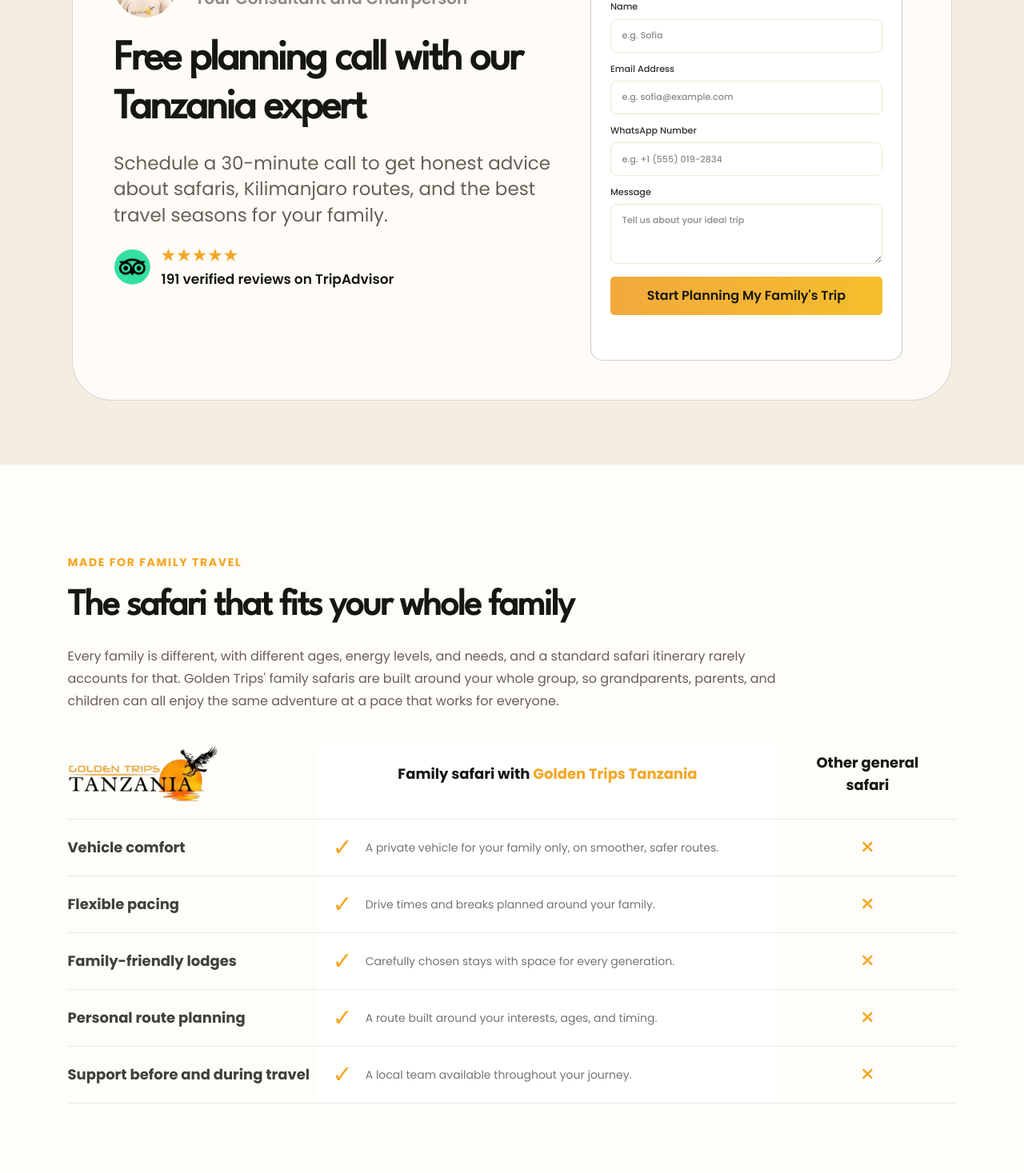
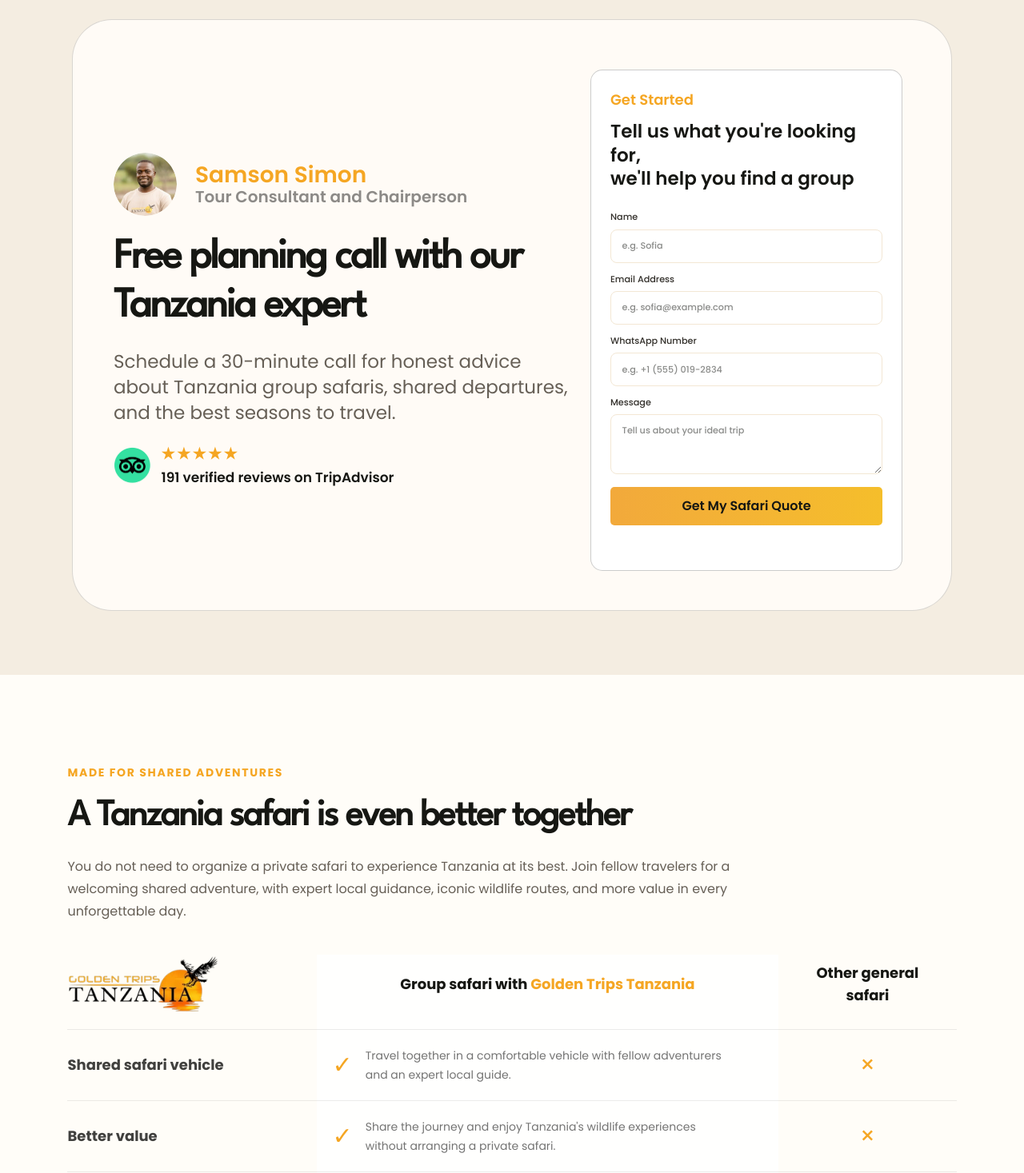
Before and after one commit to LoroD1222/gold, a Next.js app: page /tanzania-group-safari in a window 1280 px wide. Shown: the part 1330-2797 px from the top of the page at 80% size. Built offline with nearby package versions, Linux system fonts and the light colour scheme; no server answers.

Commit message:
Update group safari messaging and trip layout

```diff
--- a/src/app/tanzania-group-safari/page.tsx
+++ b/src/app/tanzania-group-safari/page.tsx
@@ -2,7 +2,7 @@ import type { Metadata } from "next";
 import Image from "next/image";
 import Link from "next/link";
 import Script from "next/script";
-import { BugOff, UtensilsCrossed, type LucideIcon } from "lucide-react";
+import { Binoculars, CircleDollarSign, MapPinned, UsersRound, type LucideIcon } from "lucide-react";
 import { FAQ } from "@/components/home/FAQ";
 import { PlanningCall } from "@/components/home/PlanningCall";
 import { Testimonials } from "@/components/home/Testimonials";
@@ -18,12 +18,12 @@ import { getGroupSafariTripCards } from "@/lib/safariTrips";
 export const revalidate = 60;
 
 export const metadata: Metadata = {
-  title: "Join a Group Safari in Tanzania",
-  description: "Travel together and save together on a welcoming Tanzania group safari planned by local family-travel experts.",
+  title: { absolute: "Tanzania Group Safaris | Join Shared Safari Tours | Golden Trips" },
+  description: "Join a Tanzania group safari and explore Serengeti, Ngorongoro and more. Affordable shared safari adventures for solo travelers, couples and friends.",
   alternates: { canonical: "/tanzania-group-safari" },
   openGraph: {
-    title: "Join a Group Safari in Tanzania | Golden Trips Tanzania",
-    description: "Find a Tanzania group safari and share a remarkable journey with fellow travellers.",
+    title: "Tanzania Group Safaris | Join Shared Safari Tours | Golden Trips",
+    description: "Join a Tanzania group safari and explore Serengeti, Ngorongoro and more with fellow travelers.",
     url: "/tanzania-group-safari",
     images: [{ url: "/assets/join-group-hero.jpg", width: 3600, height: 2400, alt: "Friends enjoying a Tanzania safari together" }],
   },
@@ -31,49 +31,84 @@ export const metadata: Metadata = {
 
 const comparisonRows = [
   {
-    feature: "Vehicle comfort",
-    golden: "A private vehicle for your family only, on smoother, safer routes.",
+    feature: "Shared safari vehicle",
+    golden: "Travel together in a comfortable vehicle with fellow adventurers and an expert local guide.",
   },
   {
-    feature: "Flexible pacing",
-    golden: "Drive times and breaks planned around your family.",
+    feature: "Better value",
+    golden: "Share the journey and enjoy Tanzania's wildlife experiences without arranging a private safari.",
   },
   {
-    feature: "Family-friendly lodges",
-    golden: "Carefully chosen stays with space for every generation.",
+    feature: "Friendly travel companions",
+    golden: "Join solo travelers, couples, and friends from around the world who share your sense of adventure.",
   },
   {
-    feature: "Personal route planning",
-    golden: "A route built around your interests, ages, and timing.",
+    feature: "Iconic wildlife routes",
+    golden: "Explore celebrated parks such as Serengeti, Ngorongoro Crater, and Tarangire on the itinerary you choose.",
   },
   {
-    feature: "Support before and during travel",
-    golden: "A local team available throughout your journey.",
+    feature: "Local support",
+    golden: "Our Tanzania team is here to help you find the right shared safari and prepare for departure.",
   },
 ] as const;
 
 const safetyFeatures: Array<{ icon: string | LucideIcon; title: string; description: string }> = [
   {
-    icon: BugOff,
-    title: "Malaria precautions",
-    description: "Treated nets, repellent, and routes planned around lower risk times and altitudes.",
+    icon: CircleDollarSign,
+    title: "Travel Together, Spend Less",
+    description: "Join a shared safari and experience Tanzania's wildlife without the cost of arranging an entire private trip.",
   },
   {
-    icon: "/assets/home-safety-img-group1321315430.svg",
-    title: "Medical care on hand",
-    description: "Trained guides and a clear emergency plan, so your family is always looked after.",
+    icon: UsersRound,
+    title: "Perfect for Solo Travelers & Couples",
+    description: "You do not need to organize your own group. Join fellow adventurers and explore Tanzania together.",
   },
   {
-    icon: "/assets/home-safety-img-group1321315431.svg",
-    title: "Comfortable, careful travel",
-    description: "Smooth routes and unhurried pacing, so the ride is as easy as the destination.",
+    icon: MapPinned,
+    title: "Small Groups, Big Adventures",
+    description: "Enjoy a friendly safari atmosphere with experienced local guides and like-minded travelers.",
   },
   {
-    icon: UtensilsCrossed,
-    title: "Food and water safety",
-    description: "Purified water and trusted meals, chosen to suit sensitive stomachs.",
+    icon: Binoculars,
+    title: "Unforgettable Wildlife Experiences",
+    description: "Discover Serengeti, Ngorongoro Crater, Tarangire, and Tanzania's spectacular wildlife.",
   },
 ];
+
+const groupSafariFaqs = [
+  {
+    question: "Can I join a group safari as a solo traveler?",
+    answer: "Yes. Solo travelers are welcome to inquire about joining a shared safari with other travelers.",
+  },
+  {
+    question: "How many people are in a group?",
+    answer: "Group size can vary by departure and itinerary. Ask us about the trip you are considering and we will confirm the current details.",
+  },
+  {
+    question: "What is included in the safari price?",
+    answer: "Your final proposal clearly lists transport, accommodation, park fees, meals, guiding, and support, along with any exclusions, before you book.",
+  },
+  {
+    question: "Are accommodations included?",
+    answer: "Accommodation details are included in your final proposal. We will explain the stays and any applicable exclusions before you reserve.",
+  },
+  {
+    question: "How do I find available departure dates?",
+    answer: "Choose a group safari that interests you and send an inquiry. Our local team will help you check availability for your preferred travel dates.",
+  },
+  {
+    question: "Can couples and friends join together?",
+    answer: "Yes. Couples and friends can inquire together and our team will help match you with a suitable shared safari departure.",
+  },
+  {
+    question: "What national parks will we visit?",
+    answer: "Routes vary by itinerary. Group safaris can include Tanzania's iconic parks, such as Serengeti, Ngorongoro Crater, and Tarangire.",
+  },
+  {
+    question: "How do I reserve my place?",
+    answer: "Send us an inquiry with your preferred trip and travel dates. We will confirm the available options and guide you through the next steps.",
+  },
+] as const;
 
 const guides = [
   { name: "Samson Simon", role: "Tracking & Ecosystem Expert", image: "/assets/guide-samson-simon.png", crop: "!h-[157.23%] !w-[123.07%] !left-[-11.54%] !top-[-7.25%]" },
@@ -174,7 +209,12 @@ export default async function JoinAGroupPage() {
             </nav>
             <div className="mx-auto mt-5 max-w-5xl text-center">
               <p className="text-sm font-semibold text-brand">Travel Together, Save Together</p>
-              <h1 id="group-trips-title" className="mt-3 text-4xl font-semibold leading-[1.06] tracking-[-0.045em] text-ink sm:text-[50px]">Join a family group tour and save up to 50%</h1>
+              <h1 id="group-trips-title" className="mt-3 text-4xl font-semibold leading-[1.06] tracking-[-0.045em] text-ink sm:text-[50px]">Join a Tanzania Group Safari &amp; Experience the Wild Together</h1>
+              <p className="mx-auto mt-5 max-w-4xl text-base leading-7 text-muted sm:text-lg">Explore Serengeti, Ngorongoro and Tanzania&apos;s most incredible national parks on an unforgettable shared safari. Meet fellow travelers, enjoy expert local guides and experience the adventure at a more affordable price.</p>
+              <div className="mt-7 flex flex-wrap justify-center gap-3">
+                <ButtonLink href="#planning">Find My Group Safari</ButtonLink>
+                <ButtonLink href="#group-trips" variant="text">Explore Group Safaris</ButtonLink>
+              </div>
             </div>
             {groupTrips.length > 0 ? (
               <div className="mx-auto mt-12 grid max-w-[1199px] gap-5 md:grid-cols-2 xl:grid-cols-3">
@@ -186,17 +226,22 @@ export default async function JoinAGroupPage() {
           </div>
         </section>
 
-        <PlanningCall id="planning" />
+        <PlanningCall
+          id="planning"
+          submitLabel="Get My Safari Quote"
+          description="Schedule a 30-minute call for honest advice about Tanzania group safaris, shared departures, and the best seasons to travel."
+          formPrompt={<>Tell us what you&apos;re looking for,<br />we&apos;ll help you find a group</>}
+        />
 
         <section className="bg-[#fffdf8] py-20 sm:py-28" aria-labelledby="comparison-title">
           <div className="site-container">
-            <SectionHeading eyebrow="Made for family travel" title="The safari that fits your whole family" id="comparison-title" description={<p className="max-w-4xl">Every family is different, with different ages, energy levels, and needs, and a standard safari itinerary rarely accounts for that. Golden Trips&apos; family safaris are built around your whole group, so grandparents, parents, and children can all enjoy the same adventure at a pace that works for everyone.</p>} />
+            <SectionHeading eyebrow="Made for shared adventures" title="A Tanzania safari is even better together" id="comparison-title" description={<p className="max-w-4xl">You do not need to organize a private safari to experience Tanzania at its best. Join fellow travelers for a welcoming shared adventure, with expert local guidance, iconic wildlife routes, and more value in every unforgettable day.</p>} />
             <div className="mt-10 overflow-x-auto">
               <table className="min-w-[780px] w-full border-collapse text-left">
                 <thead>
                   <tr className="border-b border-black/[.08]">
                     <th className="w-[28%] px-0 pb-5 align-middle"><Image src="/assets/home-compare-img-image1.png" width={214} height={81} alt="Golden Trips Tanzania" className="h-auto w-[150px] sm:w-[190px]" /></th>
-                    <th className="w-[52%] bg-white/80 px-5 pb-5 text-center text-base font-bold text-ink sm:text-lg">Family safari with <span className="text-brand">Golden Trips Tanzania</span></th>
+                    <th className="w-[52%] bg-white/80 px-5 pb-5 text-center text-base font-bold text-ink sm:text-lg">Group safari with <span className="text-brand">Golden Trips Tanzania</span></th>
                     <th className="w-[20%] px-5 pb-5 text-center text-base font-bold text-ink sm:text-lg">Other general safari</th>
                   </tr>
                 </thead>
@@ -214,11 +259,11 @@ export default async function JoinAGroupPage() {
           </div>
         </section>
 
-        <section id="safety" className="bg-sand py-20 sm:py-28" aria-labelledby="safety-title">
+        <section id="why-group" className="bg-sand py-20 sm:py-28" aria-labelledby="why-group-title">
           <div className="site-container">
             <div className="flex flex-col gap-8 lg:flex-row lg:items-center lg:justify-between">
-              <SectionHeading eyebrow="Extra care on safety" title="Safety, built around every generation." id="safety-title" description={<p className="max-w-3xl">Traveling with grandparents and young children means thinking ahead. Our team plans every detail with their comfort and wellbeing in mind.</p>} />
-              <ButtonLink href="#planning" className="shrink-0">Plan your family trip</ButtonLink>
+              <SectionHeading eyebrow="Why join a group" title="Travel with new people. Come home with great stories." id="why-group-title" description={<p className="max-w-3xl">Whether you&apos;re traveling solo, as a couple, or with friends, a shared safari makes it easy to see Tanzania&apos;s wild places alongside people who came for the same sense of wonder.</p>} />
+              <ButtonLink href="#planning" className="shrink-0">Check Availability</ButtonLink>
             </div>
             <div className="mt-12 grid gap-4 sm:grid-cols-2 lg:grid-cols-4">
               {safetyFeatures.map(({ icon, title, description }) => {
@@ -236,11 +281,11 @@ export default async function JoinAGroupPage() {
           </div>
         </section>
 
-        <Testimonials sectionId="reviews" />
+        <Testimonials sectionId="reviews" eyebrow="Verified Traveler Reviews" title="The safari stories travelers remember" imageAlt="Tanzania safari experience" />
 
         <section id="guides" className="bg-sand py-20 sm:py-28" aria-labelledby="guides-title">
           <div className="site-container">
-            <SectionHeading eyebrow="Meet the team" title="Your ultimate Tanzania vacation experts" id="guides-title" align="center" className="max-w-[980px]" description={<p>Meet the people who turn a safari into a story your family tells for years.</p>} />
+            <SectionHeading eyebrow="Meet the team" title="Your Tanzania safari experts" id="guides-title" align="center" className="max-w-[980px]" description={<p>Meet the local team who help turn a shared Tanzania safari into an unforgettable adventure.</p>} />
             <div className="mx-auto mt-12 grid max-w-[1269px] grid-cols-2 gap-x-4 gap-y-12 text-center sm:mt-16 sm:gap-x-6 sm:gap-y-16 lg:grid-cols-3">
               {guides.map(({ name, role, image, crop }) => (
                 <article key={name} className="mx-auto w-full max-w-[300px]">
@@ -255,11 +300,16 @@ export default async function JoinAGroupPage() {
           </div>
         </section>
 
-        <PlanningCall id="planning-again" submitLabel="Start Planning My Group Safari" />
+        <PlanningCall
+          id="planning-again"
+          submitLabel="Join a Group Safari"
+          description="Tell us when you would like to travel and we will help you find a Tanzania group safari that suits your plans."
+          formPrompt={<>Ready to travel together?<br />Let&apos;s find your safari</>}
+        />
 
         <section id="destinations" className="bg-[#fffdf8] py-20 sm:py-28" aria-labelledby="destinations-title">
           <div className="site-container">
-            <SectionHeading eyebrow="Tanzania destinations" title="Iconic destinations in Tanzania" id="destinations-title" align="center" className="max-w-[920px]" description={<p>From open plains to white-sand beaches, Tanzania&apos;s most iconic destinations offer something for every generation to discover together.</p>} />
+            <SectionHeading eyebrow="Tanzania destinations" title="Iconic destinations in Tanzania" id="destinations-title" align="center" className="max-w-[920px]" description={<p>From open plains to dramatic craters, Tanzania&apos;s most iconic destinations are waiting to be explored together.</p>} />
             <div className="mt-10 grid gap-4 sm:grid-cols-2 lg:grid-cols-4 lg:gap-[18px]">
               {destinations.map((destination) => (
                 <article key={destination.name} className="group relative isolate h-[300px] overflow-hidden rounded-[10px] text-white sm:h-[340px]">
@@ -273,7 +323,11 @@ export default async function JoinAGroupPage() {
           </div>
         </section>
 
-        <FAQ />
+        <FAQ
+          items={groupSafariFaqs}
+          intro="Answers to common questions about joining a Tanzania group safari."
+          ctaLabel="Find My Group Safari"
+        />
       </main>
       <Footer />
     </>
--- a/src/app/tanzania-safaris/[slug]/page.tsx
+++ b/src/app/tanzania-safaris/[slug]/page.tsx
@@ -52,6 +52,7 @@ export default async function SafariTripPage({ params }: TripPageProps) {
     ...usableImages(trip.gallery),
     ...(trip.itinerary?.flatMap((day) => usableImages(day.images)) ?? []),
   ]);
+  const bestTime = trip.tourStart?.trim() || "All year";
   const priceFrom = trip.pricingTiers?.reduce<number | undefined>((lowest, tier) => {
     return lowest === undefined || tier.pricePerPerson < lowest ? tier.pricePerPerson : lowest;
   }, undefined) ?? trip.startingPrice;
@@ -90,7 +91,7 @@ export default async function SafariTripPage({ params }: TripPageProps) {
                   190 Reviews
                 </a>
                 <dl className="mt-7 space-y-[21px] border-b border-ink/[.08] pb-[33px]">
-                  <Fact label="Best time" value={trip.tourStart} icon="calendar" />
+                  <Fact label="Best time" value={bestTime} icon="calendar" />
                   <Fact label="Duration" value={trip.durationDays ? `${trip.durationDays} days` : undefined} icon="clock" />
                   <Fact label="Difficulty" value={trip.difficulty} icon="difficulty" />
                 </dl>
@@ -163,13 +164,20 @@ export default async function SafariTripPage({ params }: TripPageProps) {
               <div className="flex flex-col gap-[63px]">
                 {trip.itinerary?.map((day) => {
                   const images = usableImages(day.images);
+                  const itineraryImages = images.slice(0, 2);
                   const accommodationImages = usableImages(day.accommodation?.gallery);
                   const accommodationGallery = accommodationImages.length ? accommodationImages : images;
                   return (
-                    <article key={day._key} className="grid gap-8 md:grid-cols-[299px_minmax(0,1fr)] md:gap-[30px]">
-                      <div className="grid grid-rows-[254px_243px] gap-[18px]">
-                        {[0, 1].map((index) => <div key={index} className="relative overflow-hidden rounded-[5px]">{images[index] && <Image src={images[index].url} alt={images[index].alt ?? day.title} fill sizes="299px" className="object-cover" />}</div>)}
-                      </div>
+                    <article key={day._key} className={`grid gap-8 ${itineraryImages.length ? "md:grid-cols-[299px_minmax(0,1fr)] md:gap-[30px]" : ""}`}>
+                      {itineraryImages.length > 0 ? (
+                        <div className={`grid gap-[18px] ${itineraryImages.length > 1 ? "grid-rows-[254px_243px]" : "h-[254px]"}`}>
+                          {itineraryImages.map((image) => (
+                            <div key={image.url} className="relative overflow-hidden rounded-[5px]">
+                              <Image src={image.url} alt={image.alt ?? day.title} fill sizes="299px" className="object-cover" />
+                            </div>
+                          ))}
+                        </div>
+                      ) : null}
 
                       <div className="flex min-w-0 flex-col">
                         <div>
--- a/src/components/home/FAQ.tsx
+++ b/src/components/home/FAQ.tsx
@@ -2,18 +2,28 @@ import { faqs } from "@/data/faq";
 import { ButtonLink } from "@/components/ui/ButtonLink";
 import Image from "next/image";
 
-export function FAQ() {
+type FAQItem = { question: string; answer: string };
+
+export function FAQ({
+  items = faqs,
+  intro = "Answers to the questions families ask us most before booking a safari.",
+  ctaLabel = "Plan your family trip",
+}: {
+  items?: readonly FAQItem[];
+  intro?: string;
+  ctaLabel?: string;
+}) {
   return (
     <section id="faq" aria-labelledby="faq-title" className="bg-[#fffdf8] py-20 pb-12 sm:py-28 sm:pb-16">
       <div className="site-container grid gap-12 lg:grid-cols-[360px_1fr] lg:gap-20">
         <div>
           <p className="eyebrow">Good To Know</p>
           <h2 id="faq-title" className="mt-4 text-4xl font-semibold leading-tight tracking-[-0.04em]">Frequently Asked Questions</h2>
-          <p className="mt-5 max-w-sm leading-7 text-muted">Answers to the questions families ask us most before booking a safari.</p>
-          <ButtonLink href="#planning" className="mt-7">Plan your family trip</ButtonLink>
+          <p className="mt-5 max-w-sm leading-7 text-muted">{intro}</p>
+          <ButtonLink href="#planning" className="mt-7">{ctaLabel}</ButtonLink>
         </div>
         <div className="space-y-3">
-          {faqs.map((item, index) => (
+          {items.map((item, index) => (
             <details key={item.question} open={index === 0} className="group rounded-lg border border-ink/10 bg-white shadow-sm">
               <summary className="flex cursor-pointer list-none items-center justify-between gap-4 px-5 py-5 font-semibold focus-visible:outline-2 focus-visible:outline-brand">
                 {item.question}
--- a/src/components/home/PlanningCall.tsx
+++ b/src/components/home/PlanningCall.tsx
@@ -1,11 +1,16 @@
 import Image from "next/image";
+import type { ReactNode } from "react";
 
 export function PlanningCall({
   id,
   submitLabel = "Start Planning My Family's Trip",
+  description = "Schedule a 30-minute call to get honest advice about safaris, Kilimanjaro routes, and the best travel seasons for your family.",
+  formPrompt = <>Tell us about your family,<br />we&apos;ll build the trip</>,
 }: {
   id?: string;
   submitLabel?: string;
+  description?: string;
+  formPrompt?: ReactNode;
 }) {
   return (
     <section id={id} aria-labelledby={`${id ?? "planning"}-title`} className="bg-sand py-12 sm:py-20">
@@ -23,7 +28,7 @@ export function PlanningCall({
             Free planning call with our Tanzania expert
           </h2>
           <p className="mt-5 text-lg leading-8 text-muted lg:mt-[22px] lg:text-[clamp(18px,1.8vw,23px)] lg:leading-[1.4]">
-            Schedule a 30-minute call to get honest advice about safaris, Kilimanjaro routes, and the best travel seasons for your family.
+            {description}
           </p>
           <div className="mt-6 flex items-center gap-3 text-sm font-semibold lg:mt-[22px] lg:gap-[13px]">
             <Image src="/assets/home-consult-img-ellipse2.png" width={47} height={47} alt="" className="size-[46.5px]" />
@@ -34,7 +39,7 @@ export function PlanningCall({
           <input type="hidden" name="key" value="sdf_0szf-ca_naLURplsT9y-iMVO" />
           <input type="hidden" name="redirect" value="https://goldentrips.com/thank-you" />
           <p className="text-sm font-semibold text-brand lg:text-[18px]">Get Started</p>
-          <p className="mt-3 text-xl font-semibold leading-tight lg:text-[23px] lg:leading-[1.3]">Tell us about your family,<br />we&apos;ll build the trip</p>
+          <p className="mt-3 text-xl font-semibold leading-tight lg:text-[23px] lg:leading-[1.3]">{formPrompt}</p>
           <div className="mt-6 grid gap-3">
             <label className="form-field text-[13px] font-semibold">
               <span>Name</span>
```
Also changed, not shown: src/components/home/Testimonials.tsx (+18 -6 lines).
